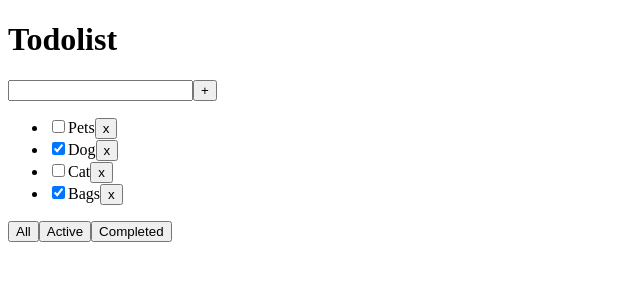
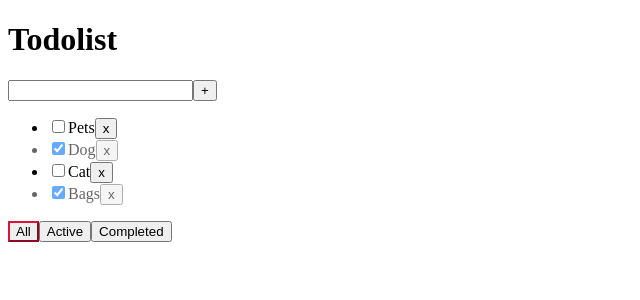
Before and after one commit to davidradcenko/TodolistImp, a React (Create React App) app: page / in a window 1280 px wide. Shown: the top 300 px of the page, without its empty margins (0-640 px from the left). Built offline with nearby package versions, Linux system fonts and the light colour scheme.

Commit message:
Added cheked, opasiti, buttons selectors, modifizaded input tasks button

```diff
--- /dev/null
+++ b/src/App.css
@@ -0,0 +1,9 @@
+.Todolist-AddTasks-input{
+    border-color: crimson;
+}
+.Todolist-button-filter{
+    border-color: crimson;
+}
+.Todolist-TasksList-ChekedTrue{
+    opacity: 0.6;
+}
--- a/src/App.tsx
+++ b/src/App.tsx
@@ -1,6 +1,7 @@
 import React, {useState} from 'react';
 import {TaskType, Todolists} from "./Todolists";
 import {v1 as uuidv4} from 'uuid';
+import './App.css';
 
 export type FilterType = "All" | "Completed" | "Active";
 
@@ -31,11 +32,9 @@ function App() {
                 return e
             }
         })
-        console.log(newMass)
-        if (typeof newMass === "object") {
-            //TodolistData[newMass]
-            //SetTodolistData(newTaskCheked)
-        }
+       let soldeMass=[...TodolistData]
+            SetTodolistData(soldeMass)
+
 
     }
 
@@ -56,7 +55,8 @@ function App() {
         <div className="App">
             <Todolists tasks={filtrData}
                        removeTask={removeTask}
-                       chengeFilter={chengeFilter}
+                       FilterChenge={chengeFilter}
+                       FilterStatus={Filter}
                        chengeChecked={chengeChecked}
                        AddNewTodoTask={AddNewTodoTask}/>
         </div>
--- a/src/Todolists.tsx
+++ b/src/Todolists.tsx
@@ -1,5 +1,6 @@
 import React, {ChangeEvent, useState} from "react";
 import {FilterType} from "./App";
+
 
 
 export type TaskType = {
@@ -11,25 +12,33 @@ export type TaskType = {
 export  type PropsType = {
     tasks: Array<TaskType>,
     removeTask: (id: string) => void,
-    chengeFilter: (param: FilterType) => void
+    FilterChenge: (param: FilterType) => void
     chengeChecked: (id: string) => void,
     AddNewTodoTask: (title: string) => void
+    FilterStatus:FilterType
 }
 
 export function Todolists(props: PropsType) {
 
     let [ButtonAdd, SetButtonAdd] = useState("")
+    let [ErrorMesage,SetErrorMessage]=useState<string | null>(null)
     const ChengeSetButtonAdd = (e: ChangeEvent<HTMLInputElement>) => {
         SetButtonAdd(e.currentTarget.value)
+        SetErrorMessage(null)
     }
     const OnClikOnbutton = (e: string) => {
-        props.AddNewTodoTask(ButtonAdd)
-        SetButtonAdd("")
+        if(e.trim() != ""){
+            props.AddNewTodoTask(ButtonAdd)
+            SetButtonAdd("")
+            SetErrorMessage(null)
+        }else {
+            SetErrorMessage("You need to write something")
+        }
     }
 
-    const FilterAll=()=>{ props.chengeFilter("All")}
-    const FilterCompleted=()=>{props.chengeFilter("Completed")}
-    const FilterActive=()=>{props.chengeFilter("Active")}
+    const FilterAll=()=>{ props.FilterChenge("All")}
+    const FilterCompleted=()=>{props.FilterChenge("Completed")}
+    const FilterActive=()=>{props.FilterChenge("Active")}
     return (
         <>
             <div>
@@ -42,17 +51,19 @@ export function Todolists(props: PropsType) {
                        onChange={(e) => {
                            ChengeSetButtonAdd(e)
                        }}
+                       className={ ErrorMesage ? "Todolist-AddTasks-input": ""}
                        value={ButtonAdd} type="text"/>
                 <button onClick={() => {
                     OnClikOnbutton(ButtonAdd)
                 }}>+
                 </button>
+              {ErrorMesage ?   <div>{ErrorMesage}</div> :''}
                 <ul>
                     {
                         props.tasks.map(e =>{
                         const deleteFun=(id:string)=>{props.removeTask(e.id)}
                             return (
-                                <li key={e.id}>
+                                <li className={e.checked == true ? "Todolist-TasksList-ChekedTrue":""} key={e.id}>
                                     <input checked={e.checked} onClick={() => props.chengeChecked(e.id)} type="checkbox"/>
                                     <span>{e.name}</span>
                                     <button onClick={() => deleteFun(e.id)} type="button">x</button>
@@ -61,9 +72,9 @@ export function Todolists(props: PropsType) {
                             })
                     }
                 </ul>
-                <button onClick={() => {FilterAll()}}>All</button>
-                <button onClick={() => {FilterActive()}}>Active</button>
-                <button onClick={() => {FilterCompleted()}}>Completed</button>
+                <button className={props.FilterStatus == "All" ? "Todolist-button-filter":""} onClick={() => {FilterAll()}}>All</button>
+                <button className={props.FilterStatus == "Active" ? "Todolist-button-filter":""} onClick={() => {FilterActive()}}>Active</button>
+                <button className={props.FilterStatus == "Completed" ? "Todolist-button-filter":""} onClick={() => {FilterCompleted()}}>Completed</button>
             </div>
         </>
     )
```
